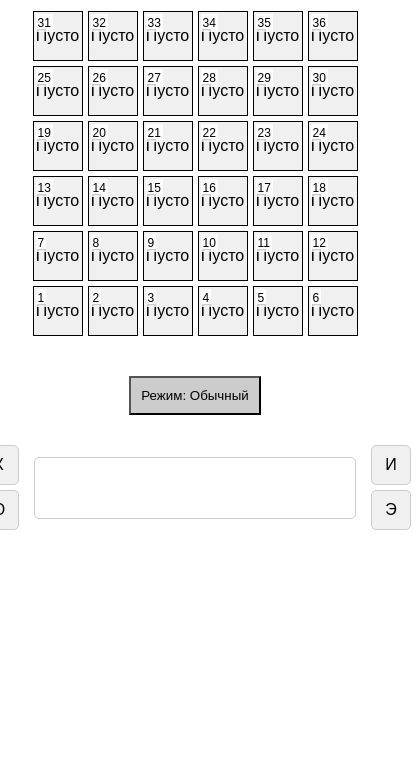
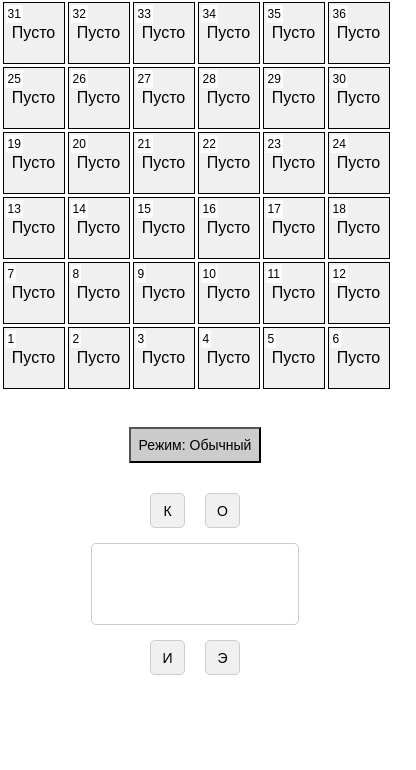
Before and after one commit to Shuredinga25/sfmap, a plain HTML site: page index.html in a window 390 px wide. Shown: the part 74-844 px from the top of the page, 416 px wide, since content can reach past the window. Drawn offline with Linux system fonts and the light colour scheme.

Commit message:
Update styles.css

```diff
--- a/styles.css
+++ b/styles.css
@@ -23,8 +23,8 @@ body {
 
 #grid {
     display: grid;
-    grid-template-columns: repeat(6, 50px);
-    grid-template-rows: repeat(6, 50px);
+    grid-template-columns: repeat(6, 60px); /* Увеличиваем размер клеток до 60x60 */
+    grid-template-rows: repeat(6, 60px);
     gap: 5px;
     margin: 20px auto;
     justify-content: center;
@@ -38,6 +38,8 @@ body {
     cursor: pointer;
     background-color: #f0f0f0;
     position: relative;
+    width: 60px; /* Увеличиваем ширину клетки */
+    height: 60px; /* Увеличиваем высоту клетки */
 }
 
 .cell img {
@@ -115,7 +117,13 @@ button {
 
 #exportImportControls {
     display: flex;
+    flex-direction: column;
     align-items: center;
+    gap: 10px;
+}
+
+.button-row {
+    display: flex;
     gap: 10px;
 }
 
@@ -133,11 +141,34 @@ button {
 }
 
 #exportImportText {
-    width: 300px;
-    height: 40px;
+    width: 100%; /* Ширина текстового поля будет адаптироваться под контейнер */
+    max-width: 300px; /* Максимальная ширина текстового поля */
+    height: 60px;
     padding: 10px;
     font-size: 14px;
     border: 1px solid #ccc;
     border-radius: 5px;
     resize: none;
 }
+
+/* Адаптация для мобильных устройств */
+@media (max-width: 600px) {
+    #title {
+        font-size: 24px; /* Уменьшаем размер заголовка на мобильных устройствах */
+    }
+
+    #toggleModeButton {
+        padding: 8px; /* Уменьшаем отступы кнопки */
+        font-size: 14px; /* Уменьшаем размер текста кнопки */
+    }
+
+    #exportImportText {
+        width: 90%; /* Уменьшаем ширину текстового поля на мобильных устройствах */
+    }
+
+    .control-button {
+        width: 35px; /* Уменьшаем размер кнопок для мобильных устройств */
+        height: 35px;
+        font-size: 14px;
+    }
+}
```
